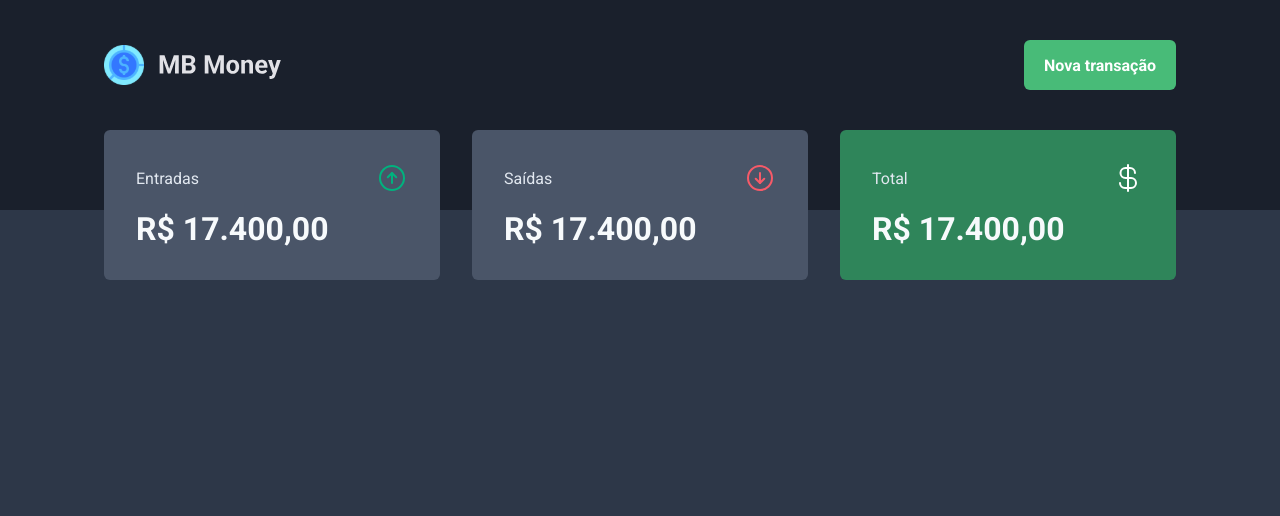
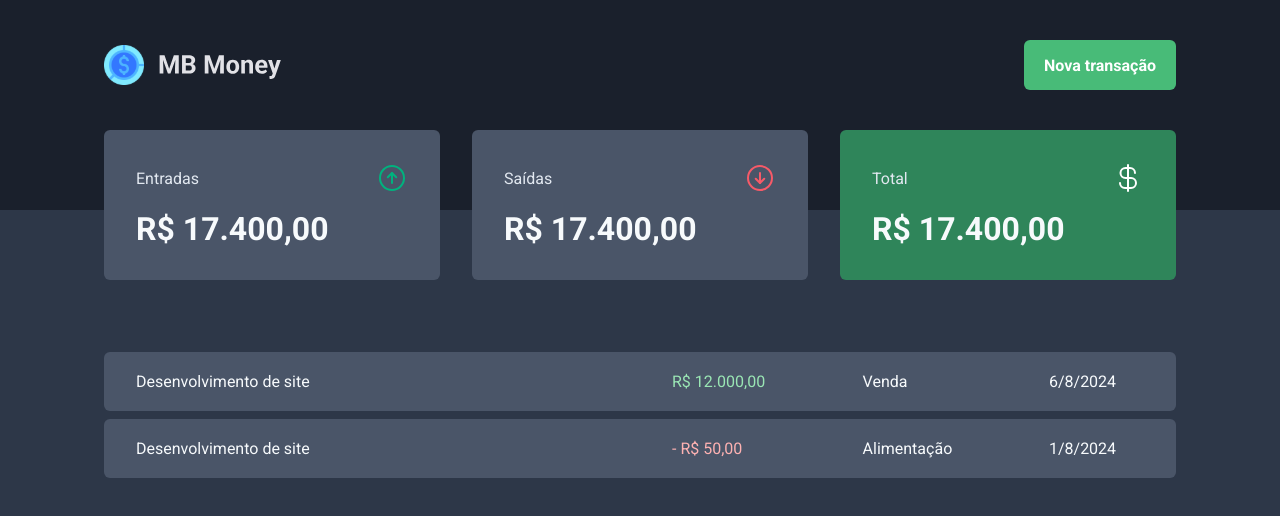
Before and after one commit to MatheusBorgesDev/mb-money, a React (Vite) app: page / in a window 1280 px wide. Shown: the top 516 px of the page. Built offline with nearby package versions, Linux system fonts and the light colour scheme.

Commit message:
feat: :sparkles: add transactions table

```diff
--- a/src/pages/transactions/index.tsx
+++ b/src/pages/transactions/index.tsx
@@ -1,12 +1,41 @@
 import { Header } from "../../components/header";
 import { Summary } from "../../components/summary";
+
+import {
+  PriceHighlight,
+  TransactionsContainer,
+  TransactionsTable,
+} from "./styles";
 
 export function Transactions() {
   return (
     <div>
       <Header />
+      <Summary />
 
-      <Summary />
+      <TransactionsContainer>
+        <TransactionsTable>
+          <tbody>
+            <tr>
+              <td width="50%">Desenvolvimento de site</td>
+              <td>
+                <PriceHighlight variant="income">R$ 12.000,00</PriceHighlight>
+              </td>
+              <td>Venda</td>
+              <td>6/8/2024</td>
+            </tr>
+
+            <tr>
+              <td width="50%">Desenvolvimento de site</td>
+              <td>
+                <PriceHighlight>- R$ 50,00</PriceHighlight>
+              </td>
+              <td>Alimentação</td>
+              <td>1/8/2024</td>
+            </tr>
+          </tbody>
+        </TransactionsTable>
+      </TransactionsContainer>
     </div>
   );
 }
--- a/src/pages/transactions/styles.ts
+++ b/src/pages/transactions/styles.ts
@@ -0,0 +1,42 @@
+import styled from "styled-components";
+
+export const TransactionsContainer = styled.main`
+  width: 100%;
+  max-width: 1120px;
+  margin: 4rem auto 0;
+  padding: 0 1.5rem;
+`;
+
+export const TransactionsTable = styled.table`
+  width: 100%;
+  margin-top: 1.5rem;
+
+  border-collapse: separate;
+  border-spacing: 0 0.5rem;
+
+  td {
+    padding: 1.25rem 2rem;
+    background: ${(props) => props.theme["gray-700"]};
+
+    &:first-child {
+      border-top-left-radius: 6px;
+      border-bottom-left-radius: 6px;
+    }
+
+    &:last-child {
+      border-top-right-radius: 6px;
+      border-bottom-right-radius: 6px;
+    }
+  }
+`;
+
+interface PriceHighlightProps {
+  variant?: "income";
+}
+
+export const PriceHighlight = styled.span<PriceHighlightProps>`
+  color: ${(props) =>
+    props.variant === "income"
+      ? props.theme["green-300"]
+      : props.theme["red-300"]};
+`;
```
